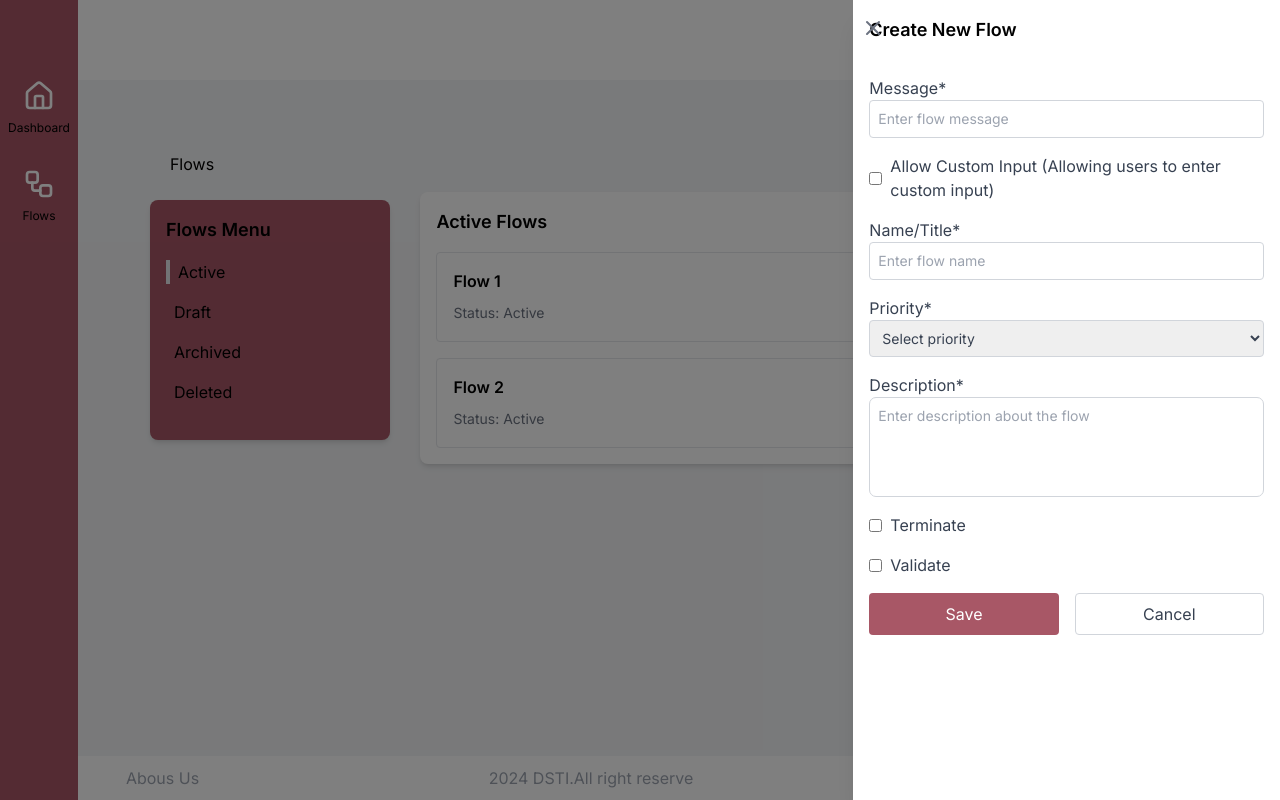
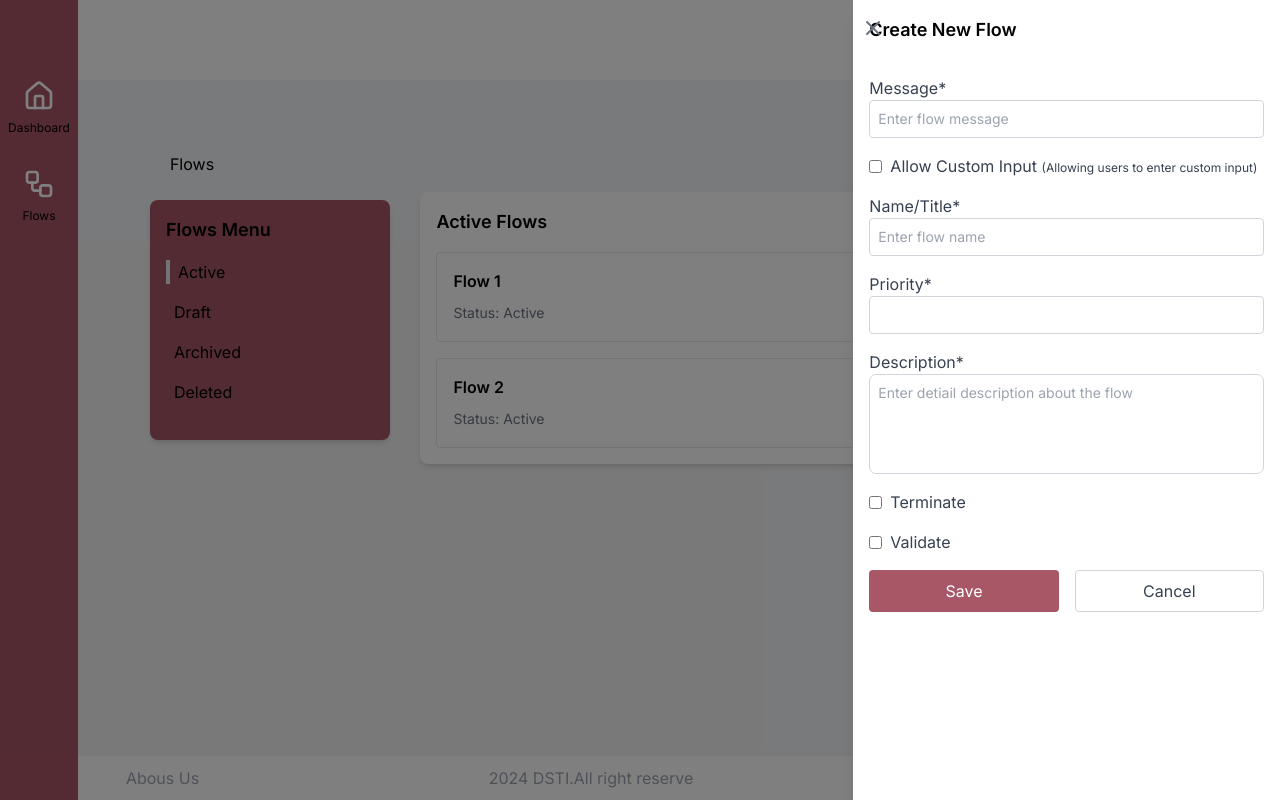
Before and after one commit to dsti-sl/e-referral, a Next.js app: page /flows in a window 1280 px wide. Both pictures are taken after a click on the button "Create Flow". Built offline with nearby package versions, Linux system fonts and the light colour scheme.

Commit message:
repalce select to number

```diff
--- a/src/app/flows/page.tsx
+++ b/src/app/flows/page.tsx
@@ -76,7 +76,8 @@ export default function FlowsPage() {
       type: 'checkbox',
       options: [
         {
-          label: 'Allow Custom Input (Allowing users to enter custom input)',
+          label: 'Allow Custom Input ',
+          labelDescription: '(Allowing users to enter custom input)',
           value: 'custom_feedback',
         },
       ],
@@ -91,19 +92,14 @@ export default function FlowsPage() {
     {
       id: 'priority',
       label: 'Priority*',
-      type: 'select',
-      options: [
-        { label: '1', value: '1' },
-        { label: '2', value: '2' },
-        { label: '3', value: '3' },
-      ],
+      type: 'number',
       required: true,
     },
     {
       id: 'description',
       label: 'Description*',
       type: 'textarea',
-      placeholder: 'Enter description about the flow',
+      placeholder: 'Enter detiail description about the flow',
       required: true,
     },
     {
--- a/src/components/ui/Forms.tsx
+++ b/src/components/ui/Forms.tsx
@@ -4,6 +4,7 @@ import React, { useState } from 'react';
 export interface FormsField {
   id: string;
   label: string;
+
   type:
     | 'text'
     | 'textarea'
@@ -16,7 +17,7 @@ export interface FormsField {
     | 'select';
   placeholder?: string;
   required?: boolean;
-  options?: { label: string; value: string }[];
+  options?: { label: string; value: string; labelDescription?: string }[];
 }
 
 interface FormsProps {
@@ -116,7 +117,10 @@ const Forms: React.FC<FormsProps> = ({ fields, onSave, onClose }) => {
                     htmlFor={`${field.id}-${option.value}`}
                     className="text-gray-700"
                   >
-                    {option.label}
+                    {option.label}{' '}
+                    <span className="text-ellipsis text-xs">
+                      {option.labelDescription}
+                    </span>
                   </label>
                 </div>
               ))}
```
